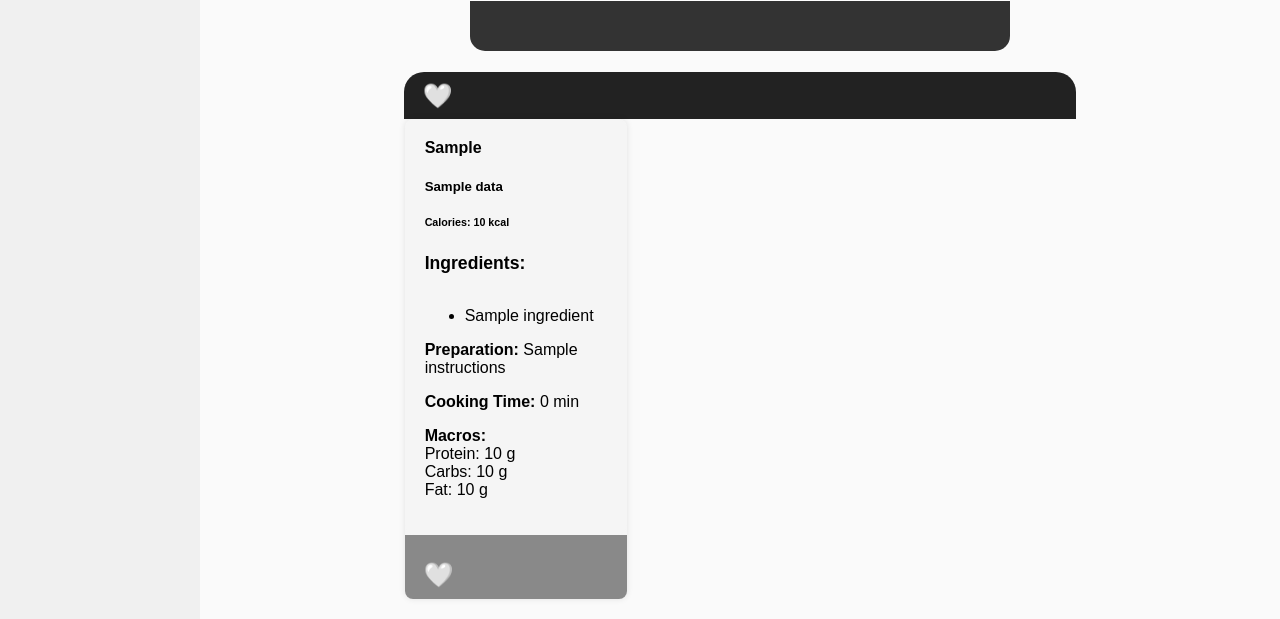
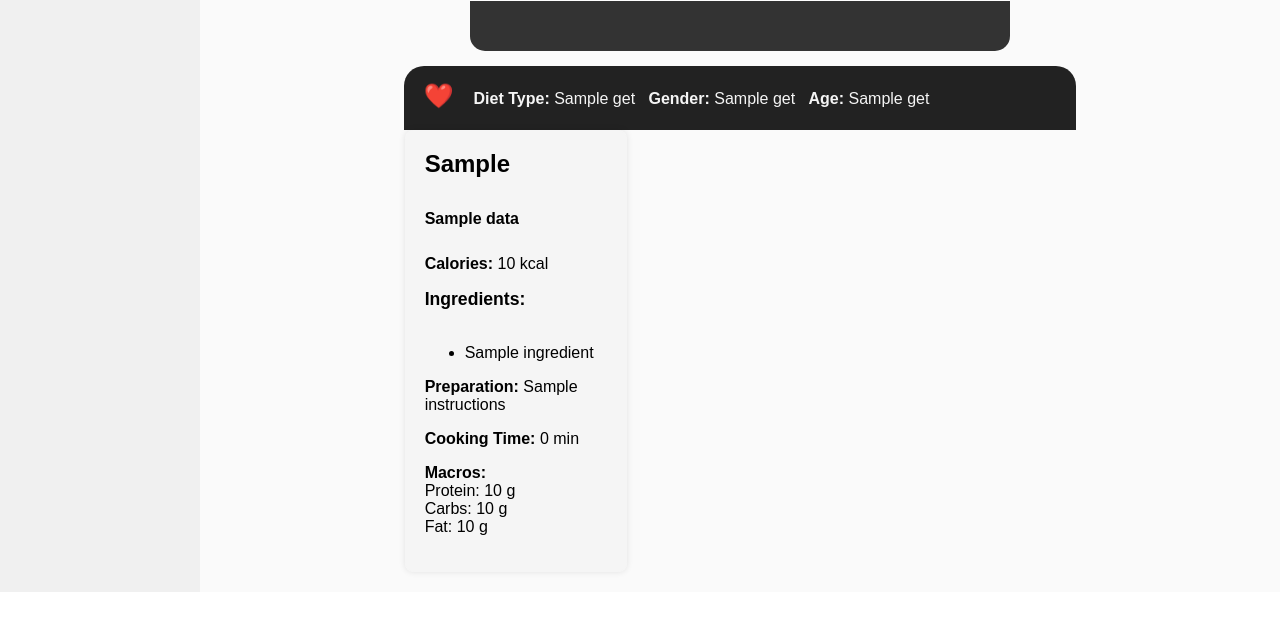
Before and after one commit to lextale/MealPlanGenerator, a Flask app: template app/templates/saved.html in a window 1280 px wide. Shown: the part 586-1205 px from the top of the page. After the commit the page ends 1178 px from the top, so only its background shows below. Run offline with Flask 3, Linux system fonts and the light colour scheme; the visitor is signed in with stand-in values (Sample User, id 1); the template is opened without the code that fills it: most values are stand-ins (such as "Sample title", 1, 10 or a date in 2020).

Commit message:
Fixes on saved page meal plan section

```diff
--- a/app/app-mock-response.py
+++ b/app/app-mock-response.py
@@ -563,12 +563,21 @@ def saved():
     # Build dict mapping mealPlanId -> list of meals belonging to it (filtering from savedMeals)
     mealPlanMeals = {}
     for plan_id, plan_data in likedMealPlans.items():
-        # Filter meals in Python by mealPlanId == plan_id
-        filtered_meals = {meal_id: meal for meal_id, meal in savedMeals.items() if meal.get('mealPlanId') == plan_id}
-        mealPlanMeals[plan_id] = {
+      meal_type_order = {'breakfast': 0, 'lunch': 1, 'dinner': 2}
+
+      filtered_meals = {
+          meal_id: meal
+          for meal_id, meal in sorted(
+              savedMeals.items(),
+              key=lambda item: meal_type_order.get(item[1].get('mealType'), 99)
+          )
+          if meal.get('mealPlanId') == plan_id
+      }
+
+      mealPlanMeals[plan_id] = {
             "mealPlan": plan_data,
             "meals": filtered_meals
-        }
+      }
 
     # Collect available diet types from meals and meal plans
     availableDietTypes = set('All')
--- a/app/static/saved.css
+++ b/app/static/saved.css
@@ -438,3 +438,29 @@ div#meal-plans-content {
   width: max-content;
   justify-self: center;
 }
+
+h4.card-title {
+    font-size: x-large;
+}
+
+h5.card-title {
+    font-size: medium;
+}
+
+button#like-meal-plan-btn {
+    padding: 0px 20px 20px 20px;
+}
+
+.meal-plan-like-bar {
+    display: flex;
+    align-items: baseline;
+    color: whitesmoke;
+    align-content: stretch;
+    /* flex-wrap: nowrap; */
+    flex-direction: row;
+    justify-content: flex-start;
+}
+
+.meal-plan-container {
+    margin-top: 10px;
+}
--- a/app/templates/results.html
+++ b/app/templates/results.html
@@ -20,6 +20,7 @@
     {% endif %}
     {% if 'user' in session %}
     <a href="profile" id="profile">Profile</a>
+    <a href="{{ url_for('saved') }}" id="saved">Saved</a>
     <a href="{{ url_for('logout') }}" id="logout">Log out</a>
     {% endif %}
   </div>
--- a/app/templates/saved.html
+++ b/app/templates/saved.html
@@ -99,8 +99,11 @@
           <div class="meal-plan-bar">
             <div class="meal-plan-like-bar">
               <form class="like-meal-plan-form" data-meal-plan-id="{{ mealPlanId }}">
-                <button type="submit" class="like-meal-plan-btn" id="like-meal-plan-btn">🤍</button>
+                <button type="submit" class="like-meal-plan-btn" id="like-meal-plan-btn">❤️</button>
               </form>
+              <p><strong>Diet Type:</strong> {{ mealPlanData.get('mealPlan').get('submissionFormId').get('diet_type', 'N/A') }}&nbsp;&nbsp;&nbsp;</p>
+              <p><strong>Gender:</strong> {{ mealPlanData.get('mealPlan').get('submissionFormId').get('gender', 'N/A') }}&nbsp;&nbsp;&nbsp;</p>
+              <p><strong>Age:</strong> {{ mealPlanData.get('mealPlan').get('submissionFormId').get('age', 'N/A') }}&nbsp;&nbsp;&nbsp;</p>
             </div>
           </div>
 
@@ -112,9 +115,7 @@
                   <div class="card-body">
                     <h4 class="card-title"><b>{{ data.get('mealType', 'Meal').capitalize() }}</b></h4>
                     <h5 class="card-title"><b>{{ data.get('mealName', 'Unnamed Meal') }}</b></h5>
-                    <h6 class="card-subtitle mb-2 text-muted">
-                      Calories: {{ ('%.2f'|format(data.get('calories', 0)|float)).rstrip('0').rstrip('.') }} kcal
-                    </h6>
+                    <p><strong>Calories:</strong> {{ ('%.2f'|format(data.get('calories', 0)|float)).rstrip('0').rstrip('.') }} kcal</p>
                     <p class="card-text">
                       <strong>Ingredients:</strong><br>
                       <ul>
@@ -132,9 +133,11 @@
                     </p>
                   </div> <!-- .card-body -->
                   <div class="meal-like-bar-on-meal-plan">
+                     <!--
                       <form class="like-form" data-meal-id="{{ data.get('mealId', '') }}">
                         <button type="submit" class="like-meal-btn" id="like-meal-btn-meal-plan">🤍</button>
                       </form>
+                      -->
                   </div>
                 </div> <!-- .card-meal-plan -->
               </div> <!-- .col-md-4 -->
@@ -156,6 +159,35 @@
       // Implement fetch or form submission logic based on diet
       console.log("Filtering by diet:", diet);
     }
+
+  document.querySelectorAll('.like-meal-plan-form').forEach(form => {
+      form.addEventListener('submit', function(e) {
+          e.preventDefault(); // Prevent the form from submitting normally
+          const mealPlanId = this.getAttribute('data-meal-plan-id');
+          const heartButton = this.querySelector('.like-meal-plan-btn'); // Get the button containing the heart emoji
+
+          fetch('/like_meal_plan', {
+              method: 'POST',
+              headers: {
+                  'Content-Type': 'application/x-www-form-urlencoded',
+              },
+              body: 'mealPlanId=' + encodeURIComponent(mealPlanId)
+          })
+          .then(response => response.json())
+          .then(data => {
+              if (data.redirect) {
+                  window.location.href = data.redirect;
+              } else if (data.success) {
+                  heartButton.textContent = data.isLiked ? '❤️' : '🤍';
+              } else {
+                  alert('Error: ' + (data.message || 'Something went wrong'));
+              }
+          })
+          .catch(error => {
+              console.error('Error liking meal plan:', error);
+          });
+      });
+  });
   </script>
 </body>
 </html>
```
